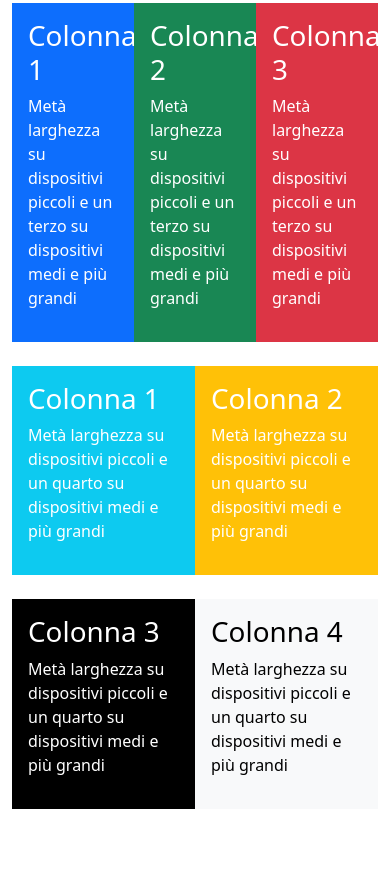
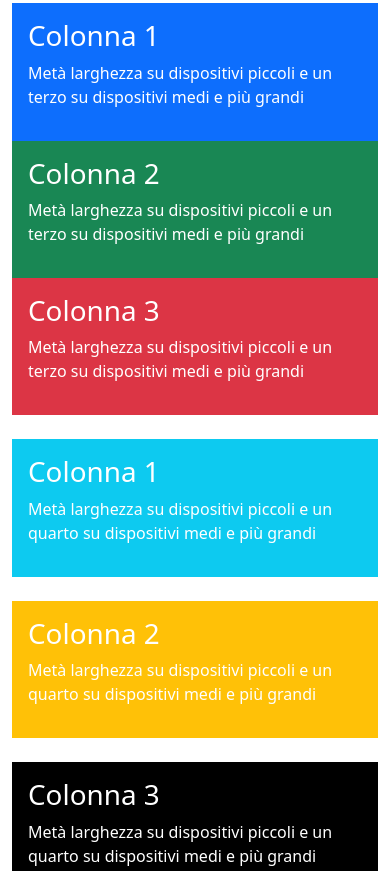
Before and after one commit to rob587/htmlcss-bootstrap-layout, a plain HTML site: page index.html in a window 390 px wide. Shown: the part 425-1296 px from the top of the page. Before the commit the page ends 1234 px from the top, so only its background shows below. Drawn offline with nearby package versions, Linux system fonts and the light colour scheme.

Commit message:
mobile-version

```diff
--- a/index.html
+++ b/index.html
@@ -18,14 +18,14 @@
 
     <div class="container">
         <div class="row g-0">
-            <div class="col-lg-4 col-sm-6 ">
+            <div class="col-lg-4 col-md-6 ">
                 <div class="box p-3  h-100 bg-light">
                     <h1>Colonna 1</h1>
                     <p>La larghezza intera su su dispositivi piccoli, metà larghezza su dispositivi medi e un terzo su
                         dispositivi grandi</p>
                 </div>
             </div>
-            <div class="col-lg-8 col-sm-6">
+            <div class="col-lg-8 col-md-6">
                 <div class="box p-3 h-100  bg-secondary text-white">
                     <h1>Colonna 2</h1>
                     <p>La larghezza intera su su dispositivi piccoli, metà larghezza su dispositivi medi e un terzo su
@@ -34,20 +34,20 @@
             </div>
         </div>
 
-        <div class="row g-0">
-            <div class="col-4 mt-4">
+        <div class="row g-0 mt-4">
+            <div class="col-lg-4 col-sm-6 ">
                 <div class="box p-3 h-100 bg-primary text-white">
                     <h1>Colonna 1</h1>
                     <p>Metà larghezza su dispositivi piccoli e un terzo su dispositivi medi e più grandi</p>
                 </div>
             </div>
-            <div class="col-4 mt-4">
+            <div class="col-lg-4 col-sm-6   ">
                 <div class="box p-3 h-100 bg-success text-white">
                     <h1>Colonna 2</h1>
                     <p>Metà larghezza su dispositivi piccoli e un terzo su dispositivi medi e più grandi</p>
                 </div>
             </div>
-            <div class="col-4 mt-4">
+            <div class="col-lg-4  col-sm-12">
                 <div class="box p-3 h-100 bg-danger text-white">
                     <h1>Colonna 3</h1>
                     <p>Metà larghezza su dispositivi piccoli e un terzo su dispositivi medi e più grandi</p>
@@ -56,25 +56,25 @@
         </div>
 
         <div class="row g-0">
-            <div class="col mt-4">
+            <div class="col-lg-3 mt-4">
                 <div class="box p-3 h-100 bg-info text-white">
                     <h1>Colonna 1</h1>
                     <p>Metà larghezza su dispositivi piccoli e un quarto su dispositivi medi e più grandi</p>
                 </div>
             </div>
-            <div class="col mt-4">
+            <div class="col-lg-3 mt-4">
                 <div class="box p-3 h-100 bg-warning text-white ">
                     <h1>Colonna 2</h1>
                     <p>Metà larghezza su dispositivi piccoli e un quarto su dispositivi medi e più grandi</p>
                 </div>
             </div>
-            <div class="col mt-4">
+            <div class="col-lg-3 mt-4">
                 <div class="box p-3 h-100 bg-black text-white">
                     <h1>Colonna 3</h1>
                     <p>Metà larghezza su dispositivi piccoli e un quarto su dispositivi medi e più grandi</p>
                 </div>
             </div>
-            <div class="col mt-4">
+            <div class="col-lg-3  mt-4">
                 <div class="box p-3 h-100 bg-light
  text-black">
                     <h1>Colonna 4</h1>
```
